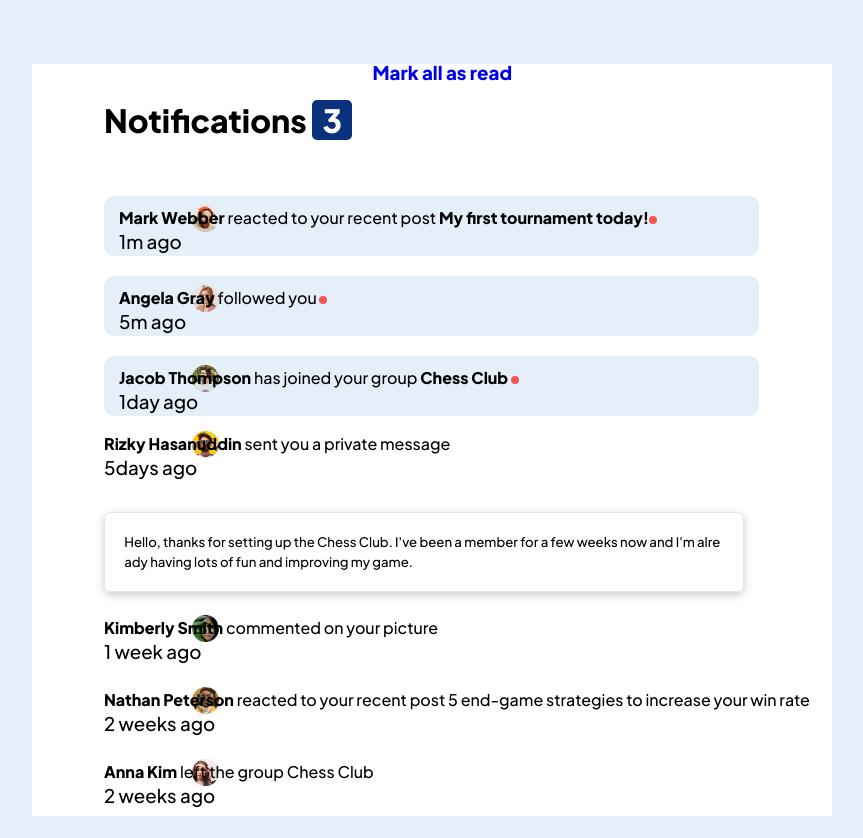
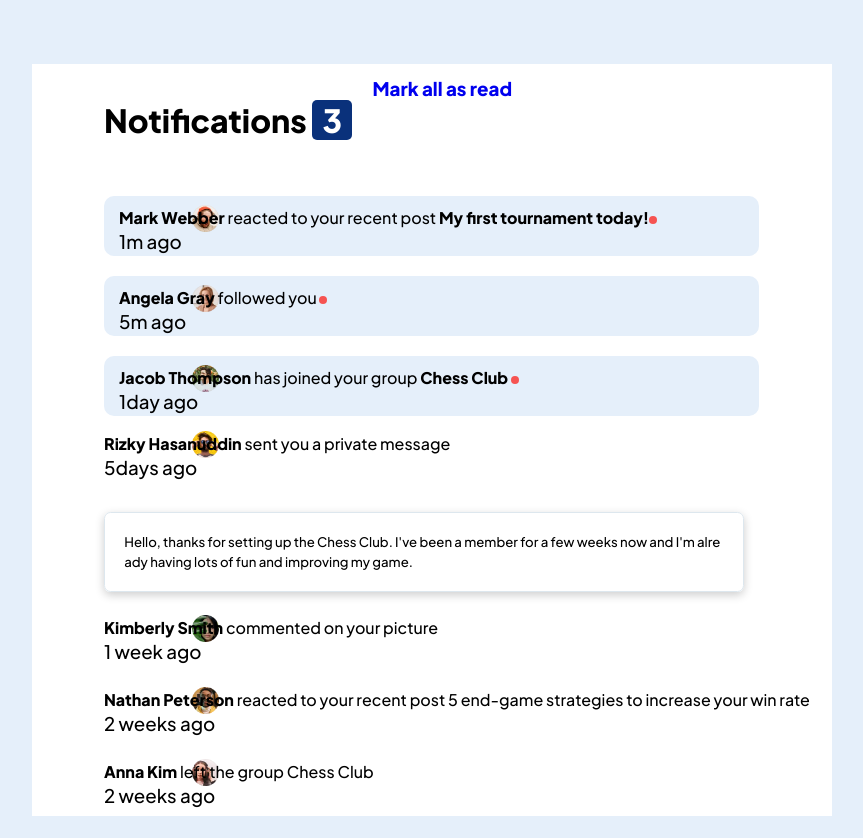
Before and after one commit to Moseslu9/notification, a plain HTML site: page index.html in a window 1280 px wide. Shown: the whole page, without its empty margins (208-1071 px from the left). Drawn offline with Linux system fonts and the light colour scheme.

Commit message:
Update style.css

```diff
--- a/style.css
+++ b/style.css
@@ -115,7 +115,7 @@ left: 25rem;
 .read{
     position: absolute;
     right: 35rem;
-    top: 2.5rem;
+    top: 3.5rem;
 
 }
 
```
